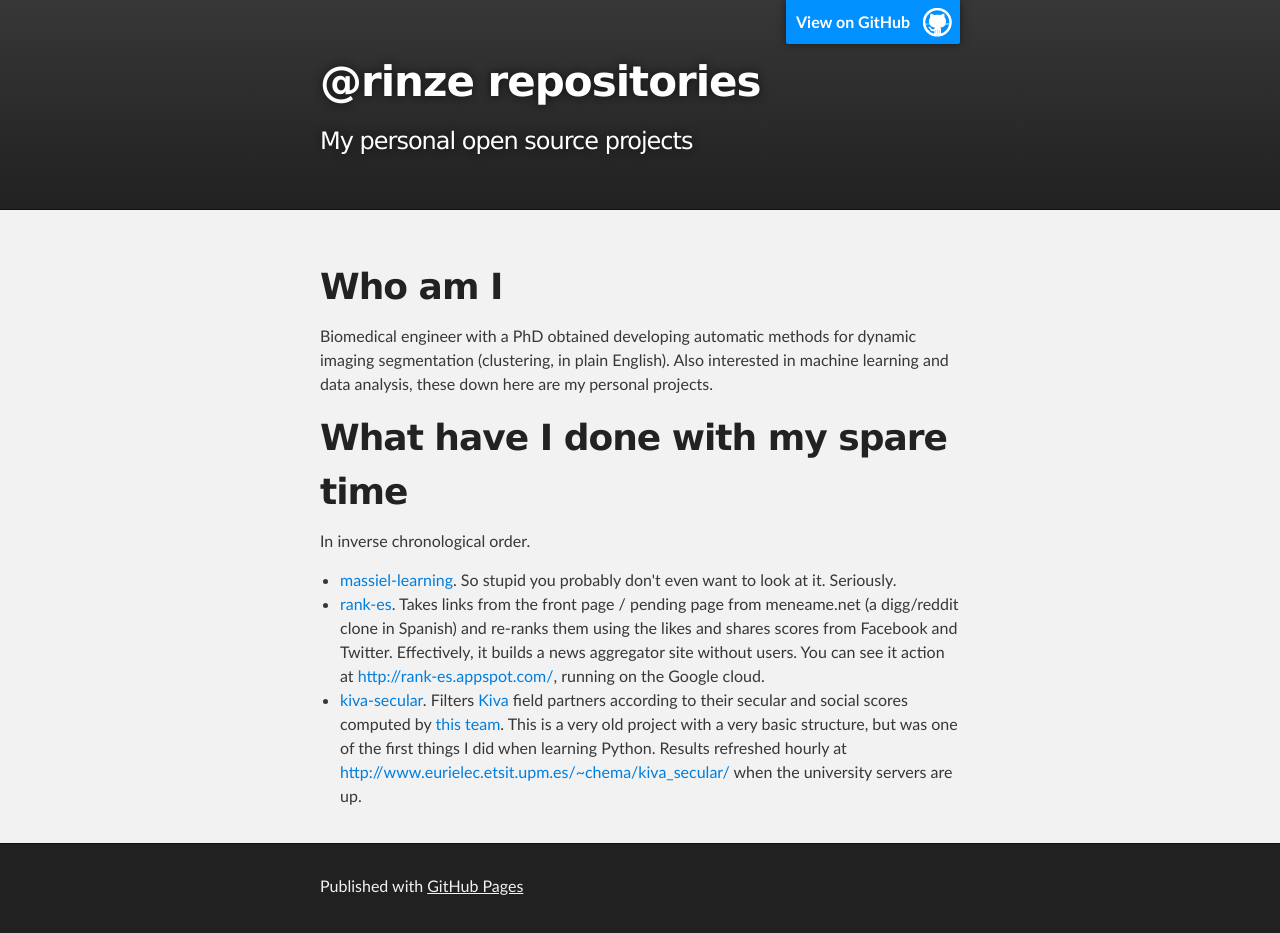
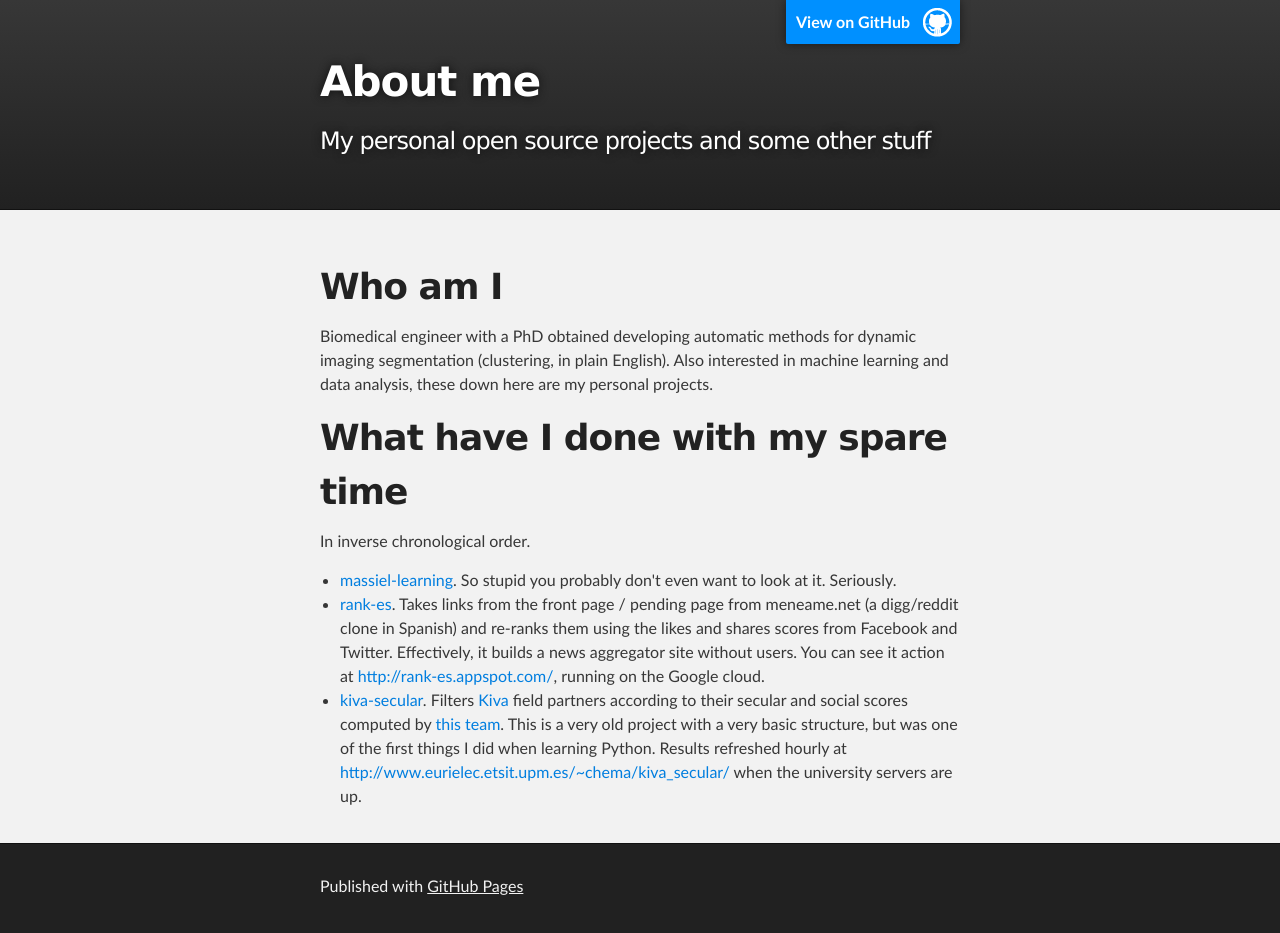
Before and after one commit to rinze/rinze.github.io, a plain HTML site: page index.html in a window 1280 px wide. Drawn offline with Linux system fonts and the light colour scheme.

Commit message:
Replace master branch with page content via GitHub

```diff
--- a/index.html
+++ b/index.html
@@ -4,11 +4,11 @@
   <head>
     <meta charset='utf-8'>
     <meta http-equiv="X-UA-Compatible" content="chrome=1">
-    <meta name="description" content="@rinze repositories : My personal open source projects">
+    <meta name="description" content="About me : My personal open source projects and some other stuff">
 
     <link rel="stylesheet" type="text/css" media="screen" href="stylesheets/stylesheet.css">
 
-    <title>@rinze repositories</title>
+    <title>About me</title>
   </head>
 
   <body>
@@ -18,8 +18,8 @@
         <header class="inner">
           <a id="forkme_banner" href="https://github.com/rinze">View on GitHub</a>
 
-          <h1 id="project_title">@rinze repositories</h1>
-          <h2 id="project_tagline">My personal open source projects</h2>
+          <h1 id="project_title">About me</h1>
+          <h2 id="project_tagline">My personal open source projects and some other stuff</h2>
 
         </header>
     </div>
--- a/params.json
+++ b/params.json
@@ -1 +1 @@
-{"name":"@rinze repositories","tagline":"My personal open source projects","body":"# Who am I\r\n\r\nBiomedical engineer with a PhD obtained developing automatic methods for dynamic imaging segmentation (clustering, in plain English). Also interested in machine learning and data analysis, these down here are my personal projects.\r\n\r\n# What have I done with my spare time\r\n\r\nIn inverse chronological order.\r\n\r\n* [massiel-learning](https://github.com/rinze/massiel-learning). So stupid you probably don't even want to look at it. Seriously.\r\n* [rank-es](https://github.com/rinze/rank-es). Takes links from the front page / pending page from meneame.net (a digg/reddit clone in Spanish) and re-ranks them using the likes and shares scores from Facebook and Twitter. Effectively, it builds a news aggregator site without users. You can see it action at http://rank-es.appspot.com/, running on the Google cloud.\r\n* [kiva-secular](https://github.com/rinze/kiva_secular). Filters [Kiva](http://kiva.org) field partners according to their secular and social scores computed by [this team](http://www.kiva.org/team/atheists). This is a very old project with a very basic structure, but was one of the first things I did when learning Python. Results refreshed hourly at http://www.eurielec.etsit.upm.es/~chema/kiva_secular/ when the university servers are up. \r\n","google":"","note":"Don't delete this file! It's used internally to help with page regeneration."}
+{"name":"About me","tagline":"My personal open source projects and some other stuff","body":"# Who am I\r\n\r\nBiomedical engineer with a PhD obtained developing automatic methods for dynamic imaging segmentation (clustering, in plain English). Also interested in machine learning and data analysis, these down here are my personal projects.\r\n\r\n# What have I done with my spare time\r\n\r\nIn inverse chronological order.\r\n\r\n* [massiel-learning](https://github.com/rinze/massiel-learning). So stupid you probably don't even want to look at it. Seriously.\r\n* [rank-es](https://github.com/rinze/rank-es). Takes links from the front page / pending page from meneame.net (a digg/reddit clone in Spanish) and re-ranks them using the likes and shares scores from Facebook and Twitter. Effectively, it builds a news aggregator site without users. You can see it action at http://rank-es.appspot.com/, running on the Google cloud.\r\n* [kiva-secular](https://github.com/rinze/kiva_secular). Filters [Kiva](http://kiva.org) field partners according to their secular and social scores computed by [this team](http://www.kiva.org/team/atheists). This is a very old project with a very basic structure, but was one of the first things I did when learning Python. Results refreshed hourly at http://www.eurielec.etsit.upm.es/~chema/kiva_secular/ when the university servers are up. \r\n","google":"","note":"Don't delete this file! It's used internally to help with page regeneration."}
```
